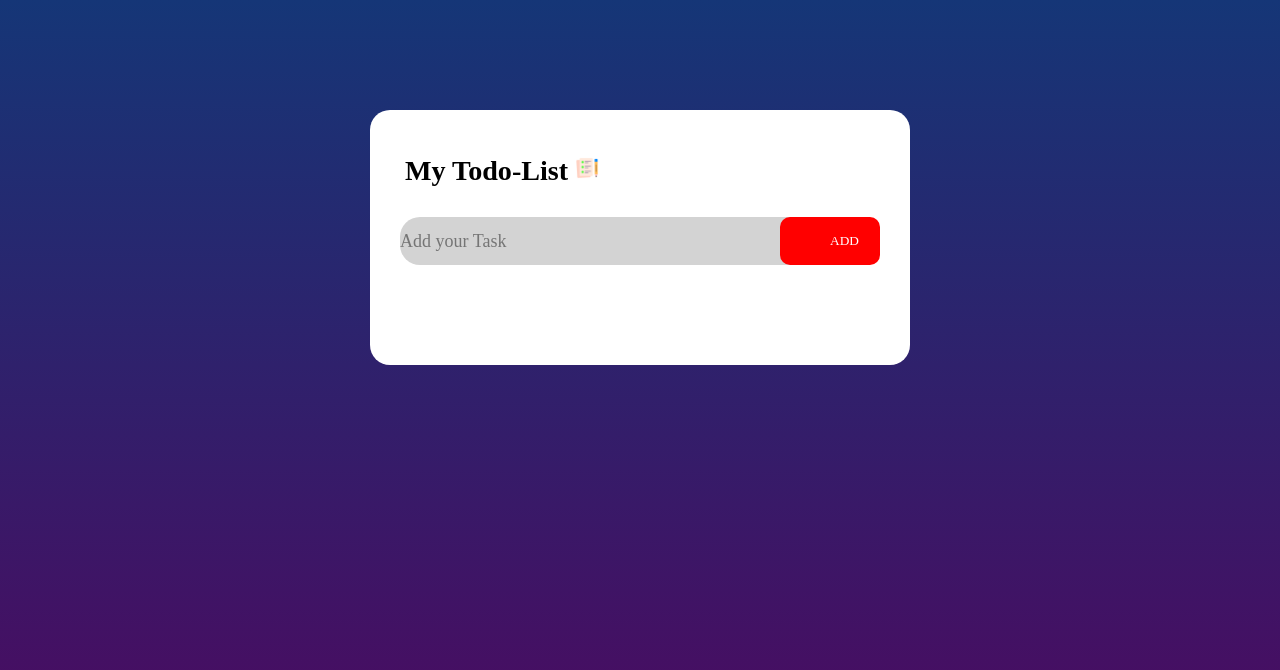
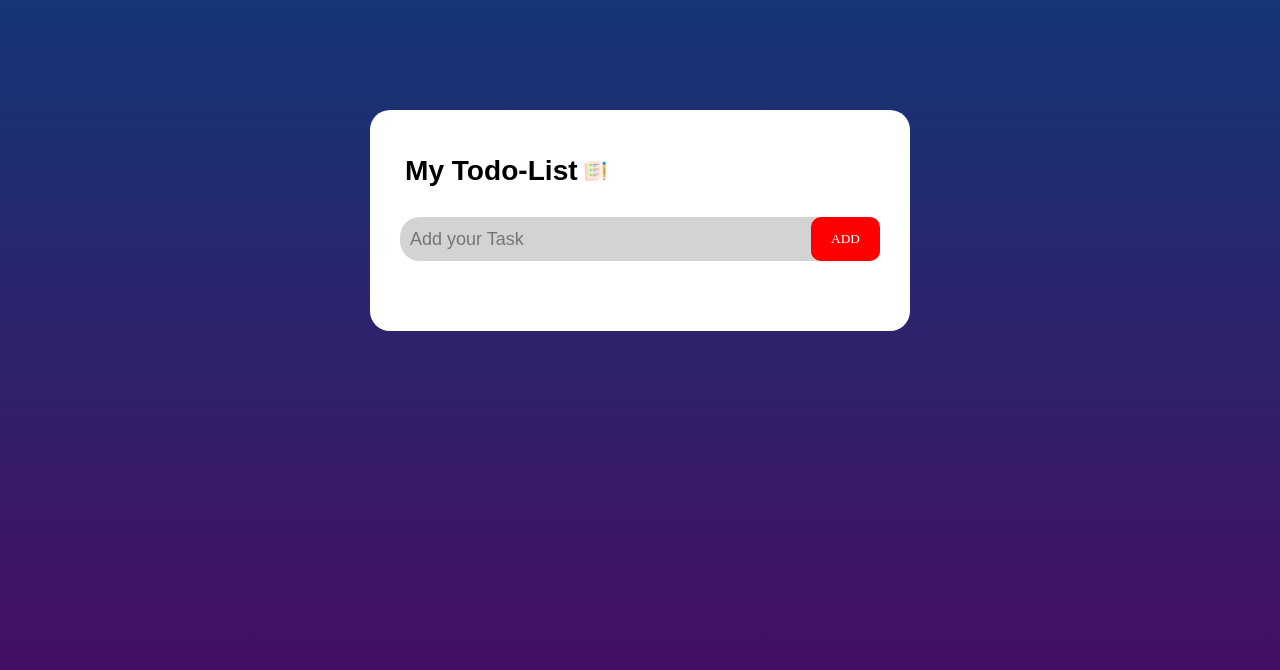
Before and after one commit to Saber1Y/Todo-List, a plain HTML site: page index.html in a window 1280 px wide. Drawn offline with Linux system fonts and the light colour scheme.

Commit message:
re-styled inputBar

```diff
--- a/index.html
+++ b/index.html
@@ -10,7 +10,7 @@
   <body>
     <section class="todo-Header">
       <div class="todo-list" style="text-align: left; font-size: 24px">
-        <h3 style="margin: 5px">
+        <h3 id="main-todo" style="margin: 5px">
           My Todo-List
           <img src="/images/icon.jpeg" style="width: 24px" />
         </h3>
--- a/style.css
+++ b/style.css
@@ -15,48 +15,72 @@
   max-width: 540px;
   background: #fff;
   margin: 100px auto 20px;
-  padding: 40px 30px 70px;
+  padding: 40px 30px;
   border-radius: 20px;
+  font-weight: 600;
 }
-.myInput {
+#main-todo {
+  display: flex;
+  align-items: center;
+  gap: 5px;
+  font-family: "Lato", sans-serif;
+  font-family: "Rubik", sans-serif;
+}
+/* .myInput {
   border-radius: 10px;
   border-style: none;
   border: none;
-  /* color: lightgray; */
-}
+  margin: auto;
 
+} */
 .row {
   display: flex;
-  justify-content: space-between;
+  align-items: center;
+  justify-content: space-evenly;
   color: #000000;
-  margin: 30px auto 30px;
+  margin: 30px auto;
   border-radius: 20px;
   border: none;
   background-color: lightgray;
   border-color: lightgrey;
+  max-width: 100%;
 }
 input {
-  flex: 1;
-  caret-color: red;
+
   background: transparent;
   font-size: large;
   font-weight: 35px;
+  border: none;
+}
+.myInput {
+  flex-grow: 1;
+  font: 18px sans-serif;
+}
+.myInput::placeholder {
+  padding: 0 10px;
+  font-family: "Lato", sans-serif;
+  font-family: "Noto Sans Mahajani", sans-serif;
+  font-family: "Rubik", sans-serif;
+}
+.myInput:focus {
+  outline: none;
 }
 .addBtn {
+  text-align: center;
+  margin: 0 auto;
   background-color: red;
-  width: 50px;
   border-radius: 10px;
   border-style: none;
   border: none;
   outline: none;
-  padding: 16px 50px;
+  padding: 14px 20px;
   color: #fff;
   cursor: pointer;
   transition: 1s;
 }
-/* .addBtn:hover {
-  background: lightgray;
-} */
+.addBtn:hover {
+  opacity: 0.4;
+}
 ul li {
   position: relative;
   list-style: none;
```
